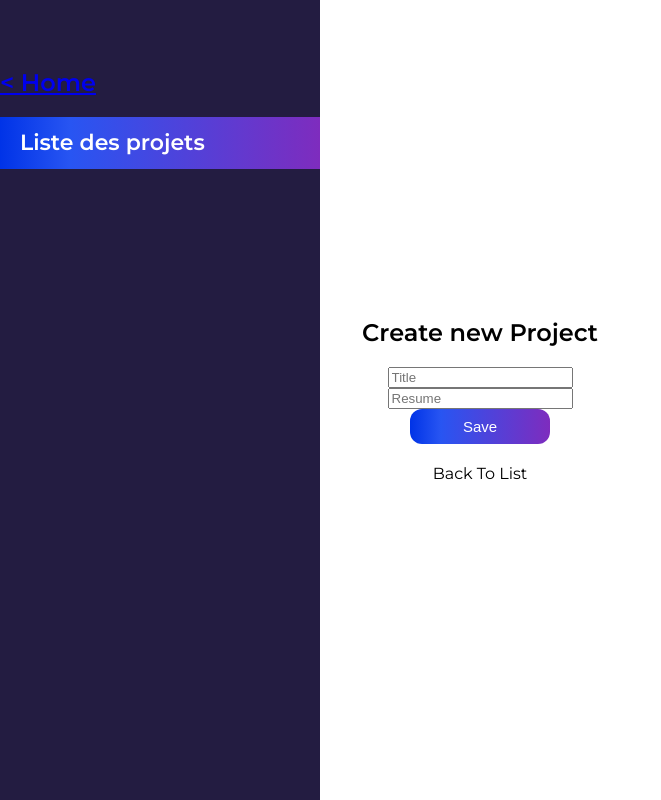
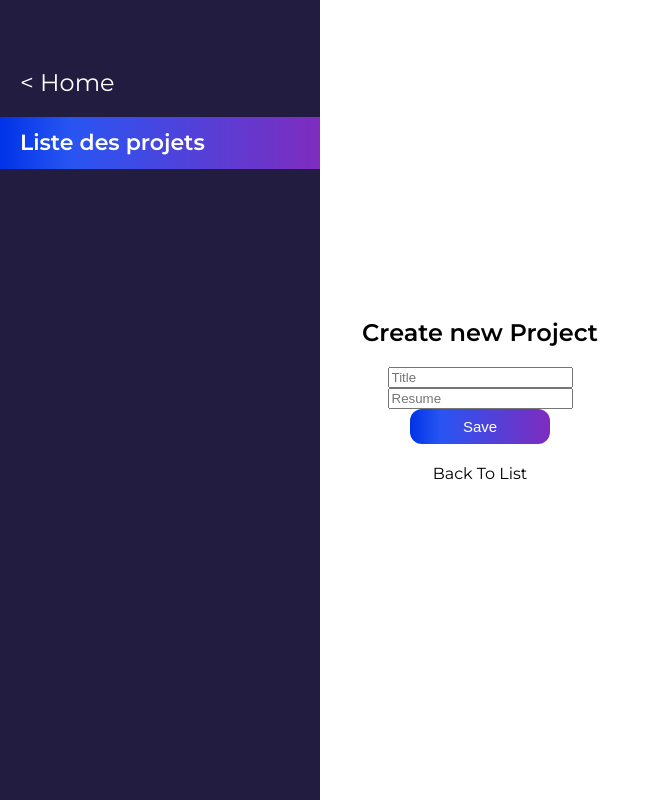
Before and after one commit to Ludoutt/GroupeC, a Symfony app: template templates/project/new.html.twig in a window 1280 px wide. Shown: the whole page, without its empty margins (0-661 px from the left). Run offline with Twig, Linux system fonts and the light colour scheme; the template is opened without the code that fills it, so the values that code supplies are empty; form fields are guessed from the names that the template uses; some libraries are stand-ins or nearby versions.

Commit message:
Modif lien back home nav

```diff
--- a/public/projects_asset/sass/project.scss
+++ b/public/projects_asset/sass/project.scss
@@ -27,6 +27,14 @@ section#wrapper {
 				color: #CCC;
 				text-indent: 20px;
 				display: block;
+			}
+			h2 {
+				margin-left: 20px;
+				a {
+					color: white;
+  					text-decoration: none;
+					font-weight: normal;
+				}
 			}
 			h1 {
 				margin: 0;
--- a/public/projects_asset/stylesheets/project.css
+++ b/public/projects_asset/stylesheets/project.css
@@ -33,6 +33,14 @@ section#wrapper nav div.projects a.home {
   color: #CCC;
   text-indent: 20px;
   display: block;
+}
+section#wrapper nav div.projects h2 {
+  margin-left: 20px;
+}
+section#wrapper nav div.projects h2 a {
+  color: white;
+  text-decoration: none;
+  font-weight: normal;
 }
 /* line 30, ../sass/project.scss */
 section#wrapper nav div.projects h1 {
```
